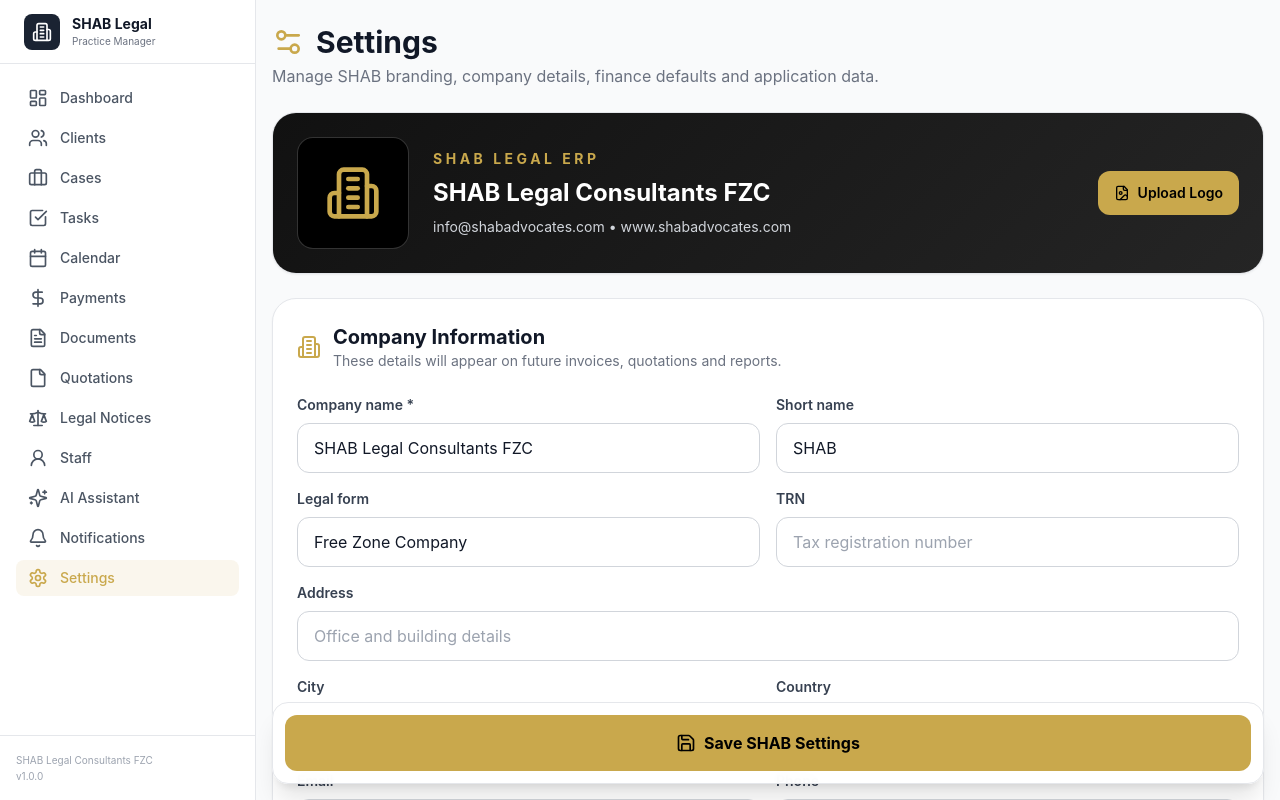
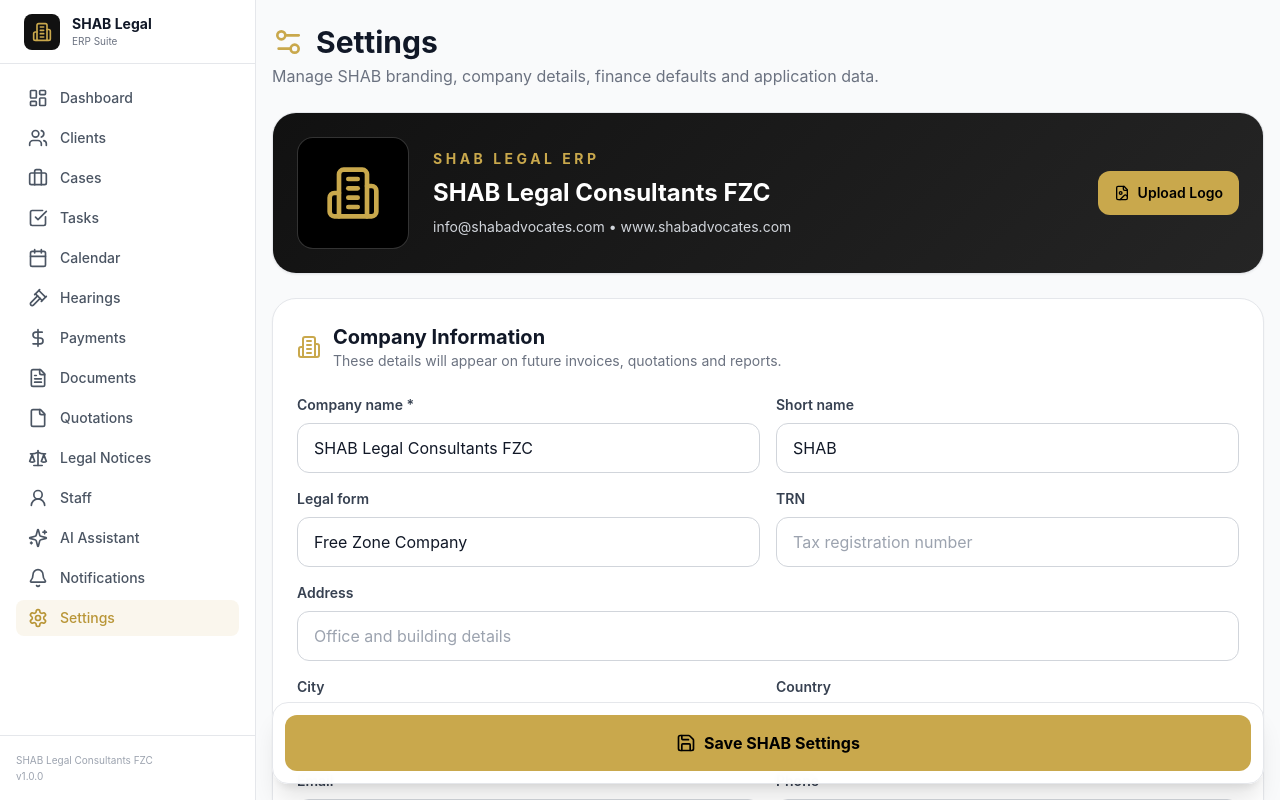
Before and after one commit to kayaniumar261-maker/SHAB-, a React (Vite) app: page /SHAB-/settings in a window 1280 px wide. Shown: the top 800 px of the page. Built offline with nearby package versions, Linux system fonts and the light colour scheme.

Commit message:
Update sidebar.tsx

```diff
--- a/src/components/layout/sidebar.tsx
+++ b/src/components/layout/sidebar.tsx
@@ -7,6 +7,7 @@ import {
   DollarSign,
   File,
   FileText,
+  Gavel,
   LayoutDashboard,
   Scale,
   Settings,
@@ -43,6 +44,11 @@ const menuItems = [
     path: '/calendar',
     icon: Calendar,
     label: 'Calendar',
+  },
+  {
+    path: '/hearings',
+    icon: Gavel,
+    label: 'Hearings',
   },
   {
     path: '/payments',
@@ -90,8 +96,8 @@ export function Sidebar() {
   return (
     <aside className="fixed inset-y-0 hidden w-64 flex-col border-r border-gray-200 bg-white lg:flex">
       <div className="flex h-16 items-center gap-3 border-b border-gray-200 px-6">
-        <div className="flex h-9 w-9 items-center justify-center rounded-lg bg-[#1a2332]">
-          <Building2 className="h-5 w-5 text-white" />
+        <div className="flex h-9 w-9 items-center justify-center rounded-lg bg-[#111111]">
+          <Building2 className="h-5 w-5 text-[#C9A84C]" />
         </div>
 
         <div>
@@ -100,7 +106,7 @@ export function Sidebar() {
           </h1>
 
           <p className="text-[10px] text-gray-500">
-            Practice Manager
+            ERP Suite
           </p>
         </div>
       </div>
@@ -119,7 +125,7 @@ export function Sidebar() {
                   cn(
                     'flex items-center gap-3 rounded-lg px-3 py-2 text-sm font-medium transition-colors',
                     isActive
-                      ? 'bg-[#c9a84c]/10 text-[#c9a84c]'
+                      ? 'bg-[#C9A84C]/10 text-[#B89536]'
                       : 'text-gray-600 hover:bg-gray-100 hover:text-gray-900',
                   )
                 }
```
